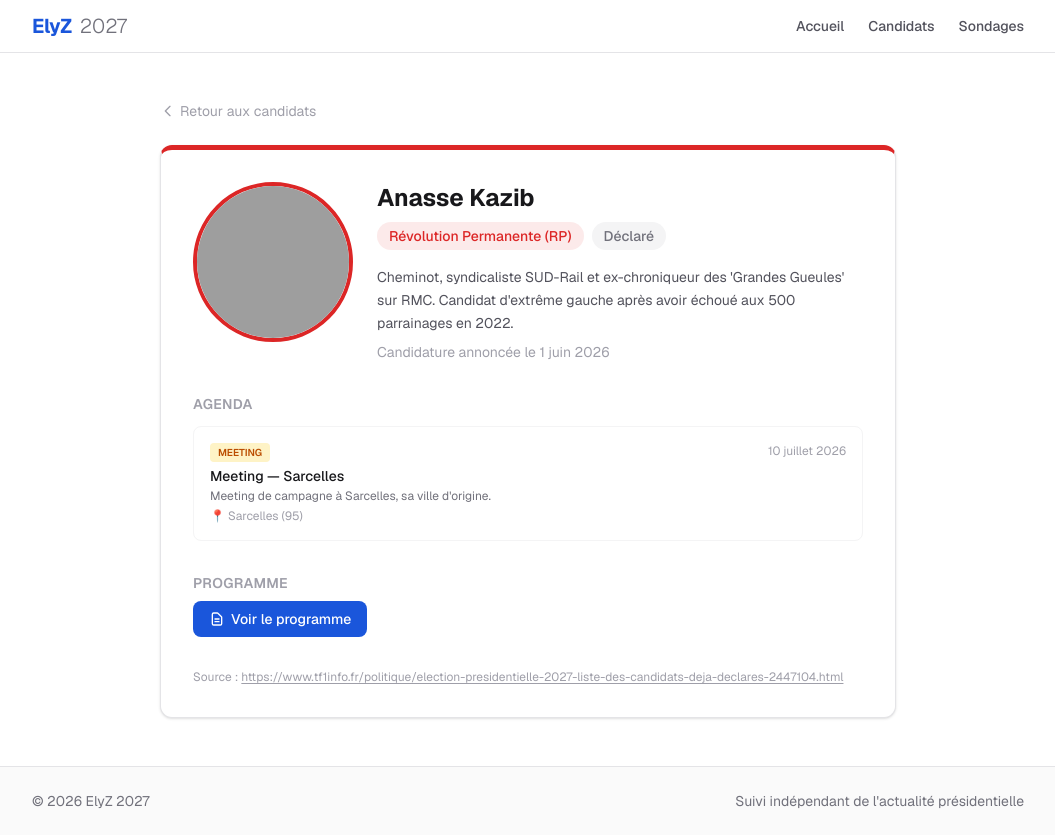
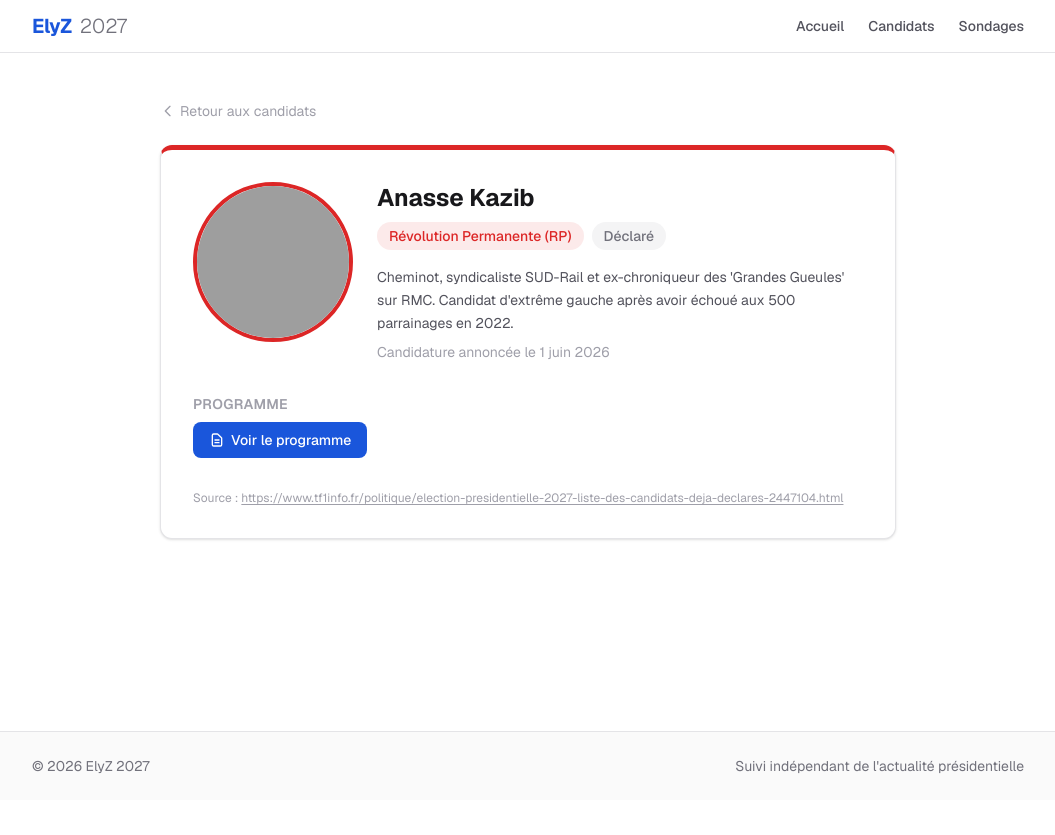
Before and after one commit to Vincent-Renard/elyz2027, a Next.js app: page /candidats/anasse-kazib in a window 1280 px wide. Shown: the whole page, without its empty margins (112-1167 px from the left). After the commit the page ends 800 px from the top, so only its background shows below. Built offline with nearby package versions, Linux system fonts and the light colour scheme; grey boxes are pictures that could not be loaded.

Commit message:
Replace agenda with real sourced events

```diff
--- a/src/data/agenda.ts
+++ b/src/data/agenda.ts
@@ -11,230 +11,161 @@ export interface AgendaEvent {
 
 export const agendaEvents: AgendaEvent[] = [
   {
-    id: "arthaud-meeting-juillet",
-    candidateId: "nathalie-arthaud",
-    date: "2026-07-15",
-    label: "Meeting de campagne — Val-d'Oise",
-    description: "Meeting de rentrée politique de Nathalie Arthaud à la fête annuelle de Lutte Ouvrière.",
-    type: "meeting",
-    location: "Val-d'Oise",
+    id: "dupont-aignan-lci-14-06",
+    candidateId: "nicolas-dupont-aignan",
+    date: "2026-06-14",
+    label: "Interview — LCI (Face à Darius Rochebin)",
+    description: "Nicolas Dupont-Aignan invité sur LCI pour l'émission Face à Darius Rochebin.",
+    type: "media",
+    url: "https://www.debout-la-france.fr/evenement/nicolas-dupont-aignan-sur-lci-le-14-06-26/",
   },
   {
-    id: "asselineau-conference-juin",
+    id: "dupont-aignan-dedicace-metz",
+    candidateId: "nicolas-dupont-aignan",
+    date: "2026-06-17",
+    label: "Dédicace — Metz",
+    description: "Séance de dédicace à Metz.",
+    type: "meeting",
+    location: "Metz",
+    url: "https://www.debout-la-france.fr/evenement/nicolas-dupont-aignan-en-dedicace-a-metz-le-17-06-2026/",
+  },
+  {
+    id: "dupont-aignan-dedicace-nancy",
+    candidateId: "nicolas-dupont-aignan",
+    date: "2026-06-17",
+    label: "Dédicace — Nancy",
+    description: "Séance de dédicace à Nancy.",
+    type: "meeting",
+    location: "Nancy",
+    url: "https://www.debout-la-france.fr/evenement/nicolas-dupont-aignan-en-dedicace-a-nancy-le-17-06-2026/",
+  },
+  {
+    id: "dupont-aignan-dedicace-colombey",
+    candidateId: "nicolas-dupont-aignan",
+    date: "2026-06-18",
+    label: "Dédicace — Colombey-les-deux-Églises",
+    description: "Séance de dédicace à Colombey-les-deux-Églises.",
+    type: "meeting",
+    location: "Colombey-les-deux-Églises",
+    url: "https://www.debout-la-france.fr/evenement/nicolas-dupont-aignan-en-dedicace-a-colombey-les-deux-eglise-le-18-06-2026/",
+  },
+  {
+    id: "dupont-aignan-dedicace-troyes",
+    candidateId: "nicolas-dupont-aignan",
+    date: "2026-06-18",
+    label: "Dédicace — Troyes",
+    description: "Séance de dédicace à Troyes.",
+    type: "meeting",
+    location: "Troyes",
+    url: "https://www.debout-la-france.fr/evenement/nicolas-dupont-aignan-en-dedicace-a-troyes-le-18-06-2026/",
+  },
+  {
+    id: "retailleau-meeting-parc-floral",
+    candidateId: "bruno-retailleau",
+    date: "2026-06-20",
+    label: "Grand meeting — Parc floral de Paris",
+    description: "Premier grand meeting de Bruno Retailleau, candidat LR désigné, au Parc floral de Paris.",
+    type: "meeting",
+    location: "Paris (Parc floral)",
+    url: "https://www.bfmtv.com/politique/les-republicains/j-irai-jusqu-au-bout-bruno-retailleau-designe-candidat-pour-2027-par-les-adherents-des-republicains-annonce-un-meeting-le-20-juin_AV-202604200869.html",
+  },
+  {
+    id: "asselineau-live-27-06",
     candidateId: "francois-asselineau",
-    date: "2026-06-20",
-    label: "Conférence — Sortie de l'UE",
-    description: "Conférence publique sur les conséquences économiques d'une sortie de l'Union Européenne.",
+    date: "2026-06-27",
+    label: "Questions en direct n°113",
+    description: "François Asselineau répond aux questions en direct, rendez-vous régulier.",
     type: "conference",
-    location: "Paris",
     url: "https://upr.fr",
   },
   {
-    id: "attal-media-juin",
-    candidateId: "gabriel-attal",
-    date: "2026-06-18",
-    label: "Interview — France Inter",
-    description: "Grand entretien sur France Inter dans la matinale.",
-    type: "media",
-    url: "https://www.franceinter.fr",
+    id: "hollande-meeting-mans",
+    candidateId: "francois-hollande",
+    date: "2026-06-27",
+    label: "Meeting — Le Mans",
+    description: "Meeting de la social-démocratie au Mans, avec Bernard Cazeneuve et Jean Jouzel.",
+    type: "meeting",
+    location: "Le Mans",
+    url: "https://librejournal.fr/article/le-27-juin-au-mans-francois-hollande-poursuit-sa-tournee/",
   },
   {
-    id: "attal-meeting-juillet",
-    candidateId: "gabriel-attal",
-    date: "2026-07-08",
-    label: "Meeting — Aveyron",
-    description: "Meeting de campagne dans sa circonscription d'ancrage.",
+    id: "philippe-meeting-adidas-arena",
+    candidateId: "edouard-philippe",
+    date: "2026-07-05",
+    label: "Meeting — Adidas Arena",
+    description: "Première grande réunion publique estivale de campagne à l'Adidas Arena, Porte de la Chapelle.",
     type: "meeting",
-    location: "Aveyron",
+    location: "Paris (Adidas Arena)",
+    url: "https://www.letelegramme.fr/france/presidentielle-2027-direction-collegiale-meeting-estival-edouard-philippe-lance-sa-campagne-pour-2027-7041350.php",
   },
   {
-    id: "autain-conference-juin",
-    candidateId: "clementine-autain",
-    date: "2026-06-25",
-    label: "Conférence de presse — L'Après",
-    description: "Présentation des grandes lignes de son manifeste pour la primaire de la gauche.",
-    type: "conference",
-    location: "Paris",
+    id: "attal-meeting-porte-versailles",
+    candidateId: "gabriel-attal",
+    date: "2026-05-30",
+    label: "Meeting — Porte de Versailles",
+    description: "Premier grand meeting de campagne de Gabriel Attal au Parc des expositions de la Porte de Versailles.",
+    type: "meeting",
+    location: "Paris (Porte de Versailles)",
+    url: "https://www.france24.com/fr/info-en-continu/20260530-pr%C3%A9sidentielle-en-meeting-attal-vante-sa-force-d-agir-et-expose-sa-promesse-fran%C3%A7aise",
   },
   {
-    id: "batho-media-juillet",
-    candidateId: "delphine-batho",
-    date: "2026-07-03",
-    label: "Débat — LCI",
-    description: "Participation au débat politique de la mi-journée sur LCI.",
-    type: "media",
-    url: "https://www.tf1info.fr/lci",
+    id: "melenchon-meeting-saint-denis",
+    candidateId: "jean-luc-melenchon",
+    date: "2026-06-07",
+    label: "Meeting — Saint-Denis",
+    description: "Meeting national de lancement de la campagne présidentielle 2027 à Saint-Denis. 26 000 personnes selon LFI.",
+    type: "meeting",
+    location: "Saint-Denis (place Victor Hugo)",
+    url: "https://melenchon.fr/2026/06/07/meeting-de-jean-luc-melenchon-a-saint-denis/",
   },
   {
-    id: "dupont-aignan-meeting-juin",
-    candidateId: "nicolas-dupont-aignan",
-    date: "2026-06-28",
-    label: "Meeting — Yerres",
-    description: "Grand meeting public à Yerres sur le thème de la souveraineté nationale.",
+    id: "glucksmann-meeting-aubervilliers",
+    candidateId: "raphael-glucksmann",
+    date: "2026-06-13",
+    label: "Meeting — Aubervilliers",
+    description: "Premier grand meeting de campagne aux Docks d'Aubervilliers. 4 000 participants revendiqués.",
     type: "meeting",
-    location: "Yerres (91)",
+    location: "Aubervilliers (Docks de Paris)",
+    url: "https://www.bfmtv.com/politique/direct-raphael-glucksmann-l-eurodepute-tient-son-premier-gros-meeting-en-vue-de-la-presidentielle-2027_LN-202606130322.html",
   },
   {
-    id: "guedj-media-juillet",
-    candidateId: "jerome-guedj",
-    date: "2026-07-01",
-    label: "Interview — Franceinfo",
-    description: "Invité de la matinale de Franceinfo pour présenter son projet social-démocrate.",
-    type: "media",
-    url: "https://www.franceinfo.fr",
+    id: "autain-bergerac",
+    candidateId: "clementine-autain",
+    date: "2026-06-09",
+    label: "Réunion publique — Bergerac",
+    description: "Réunion publique à la salle Jean-Barthe pour présenter ses « 12 mesures d'urgence pour une vie meilleure ».",
+    type: "meeting",
+    location: "Bergerac (salle Jean-Barthe)",
+    url: "https://www.sudouest.fr/politique/la-candidate-a-la-primaire-de-la-gauche-clementine-autain-attendue-deux-jours-a-bergerac-29345393.php",
   },
   {
-    id: "kazib-meeting-juillet",
-    candidateId: "anasse-kazib",
-    date: "2026-07-10",
-    label: "Meeting — Sarcelles",
-    description: "Meeting de campagne à Sarcelles, sa ville d'origine.",
+    id: "lisnard-montpellier",
+    candidateId: "david-lisnard",
+    date: "2026-06-10",
+    label: "Réunion publique — Montpellier",
+    description: "Tour de France de Nouvelle Énergie : réunion publique pour présenter le projet porté par David Lisnard.",
     type: "meeting",
-    location: "Sarcelles (95)",
+    location: "Montpellier (Pullman Centre)",
+    url: "https://actu.fr/occitanie/montpellier_34172/avant-la-presidentielle-le-tour-de-france-de-nouvelle-energie-passe-par-montpellier_64380478.html",
   },
   {
-    id: "lisnard-conference-juin",
+    id: "lisnard-philippe-debat-taverny",
     candidateId: "david-lisnard",
-    date: "2026-06-22",
-    label: "Conférence — Nouvelle Énergie",
-    description: "Présentation du programme « Une Nouvelle Énergie » pour la France.",
+    date: "2026-06-07",
+    label: "Débat — Taverny",
+    description: "Débat avec Édouard Philippe chez Florence Portelli à Taverny sur la justice et l'indépendance de la France.",
     type: "conference",
-    location: "Cannes",
-    url: "https://www.unenouvelleenergie.fr",
+    location: "Taverny (95)",
+    url: "https://www.valeursactuelles.com/clubvaleurs/politique/on-attend-une-vision-edouard-philippe-et-david-lisnard-debattent-chez-florence-portelli",
   },
   {
-    id: "melenchon-meeting-juillet",
-    candidateId: "jean-luc-melenchon",
-    date: "2026-07-12",
-    label: "Meeting — Place Stalingrad",
-    description: "Grand meeting populaire place Stalingrad à Paris.",
-    type: "meeting",
-    location: "Paris",
-  },
-  {
-    id: "melenchon-media-juin",
-    candidateId: "jean-luc-melenchon",
-    date: "2026-06-15",
-    label: "Interview — Mediapart",
-    description: "Entretien de fond sur le programme de la France insoumise.",
-    type: "media",
-    url: "https://www.mediapart.fr",
-  },
-  {
-    id: "philippe-meeting-juillet",
+    id: "philippe-debat-taverny",
     candidateId: "edouard-philippe",
-    date: "2026-07-05",
-    label: "Meeting — Le Havre",
-    description: "Meeting de campagne au Havre, sa ville.",
-    type: "meeting",
-    location: "Le Havre (76)",
-  },
-  {
-    id: "philippe-media-juin",
-    candidateId: "edouard-philippe",
-    date: "2026-06-21",
-    label: "Interview — Le Point",
-    description: "Grand entretien dans Le Point sur ses ambitions et son programme.",
-    type: "media",
-    url: "https://www.lepoint.fr",
-  },
-  {
-    id: "philippot-conference-juillet",
-    candidateId: "florian-philippot",
-    date: "2026-07-06",
-    label: "Conférence — Souveraineté monétaire",
-    description: "Conférence sur la sortie de l'euro et la souveraineté monétaire.",
+    date: "2026-06-07",
+    label: "Débat — Taverny",
+    description: "Débat avec David Lisnard chez Florence Portelli sur la justice et l'indépendance de la France.",
     type: "conference",
-    location: "Lyon",
-  },
-  {
-    id: "retailleau-meeting-juillet",
-    candidateId: "bruno-retailleau",
-    date: "2026-07-18",
-    label: "Meeting — Vendée",
-    description: "Meeting de campagne en Vendée, son département d'origine.",
-    type: "meeting",
-    location: "Vendée",
-  },
-  {
-    id: "ruffin-conference-juin",
-    candidateId: "francois-ruffin",
-    date: "2026-06-29",
-    label: "Conférence de presse — Picardie Debout",
-    description: "Annonce des premières propositions législatives de sa campagne.",
-    type: "conference",
-    location: "Amiens",
-  },
-  {
-    id: "tondelier-media-juillet",
-    candidateId: "marine-tondelier",
-    date: "2026-07-02",
-    label: "Débat — Public Sénat",
-    description: "Participation au débat des présidentiables sur Public Sénat.",
-    type: "media",
-    url: "https://www.publicsenat.fr",
-  },
-  {
-    id: "tondelier-meeting-juin",
-    candidateId: "marine-tondelier",
-    date: "2026-06-16",
-    label: "Meeting — Berck",
-    description: "Meeting de lancement officiel de sa campagne à Berck (Pas-de-Calais).",
-    type: "meeting",
-    location: "Berck (62)",
-  },
-  {
-    id: "lisnard-media-juillet",
-    candidateId: "david-lisnard",
-    date: "2026-07-14",
-    label: "Interview — BFM TV",
-    description: "Invité de BFM Politique pour détailler son projet.",
-    type: "media",
-    url: "https://www.bfmtv.com",
-  },
-  {
-    id: "dupont-aignan-media-juillet",
-    candidateId: "nicolas-dupont-aignan",
-    date: "2026-07-09",
-    label: "Interview — TV Libertés",
-    description: "Entretien sur les enjeux de souveraineté et la campagne présidentielle.",
-    type: "media",
-    url: "https://www.tvlibertes.com",
-  },
-  {
-    id: "ruffin-media-juillet",
-    candidateId: "francois-ruffin",
-    date: "2026-07-16",
-    label: "Interview — Le Parisien",
-    description: "Grand entretien de campagne dans Le Parisien.",
-    type: "media",
-    url: "https://www.leparisien.fr",
-  },
-  {
-    id: "asselineau-media-juillet",
-    candidateId: "francois-asselineau",
-    date: "2026-07-11",
-    label: "Interview — Sud Radio",
-    description: "Invité de la matinale de Sud Radio.",
-    type: "media",
-    url: "https://www.sudradio.fr",
-  },
-  {
-    id: "batho-conference-juillet",
-    candidateId: "delphine-batho",
-    date: "2026-07-20",
-    label: "Conférence — Université d'été Génération Écologie",
-    description: "Discours et ateliers lors de l'université d'été du parti.",
-    type: "conference",
-    location: "Paris",
-  },
-  {
-    id: "guedj-meeting-juillet",
-    candidateId: "jerome-guedj",
-    date: "2026-07-13",
-    label: "Meeting — Essonne",
-    description: "Meeting de campagne dans sa circonscription de l'Essonne.",
-    type: "meeting",
-    location: "Évry-Courcouronnes (91)",
+    location: "Taverny (95)",
+    url: "https://www.valeursactuelles.com/clubvaleurs/politique/on-attend-une-vision-edouard-philippe-et-david-lisnard-debattent-chez-florence-portelli",
   },
 ];
```
